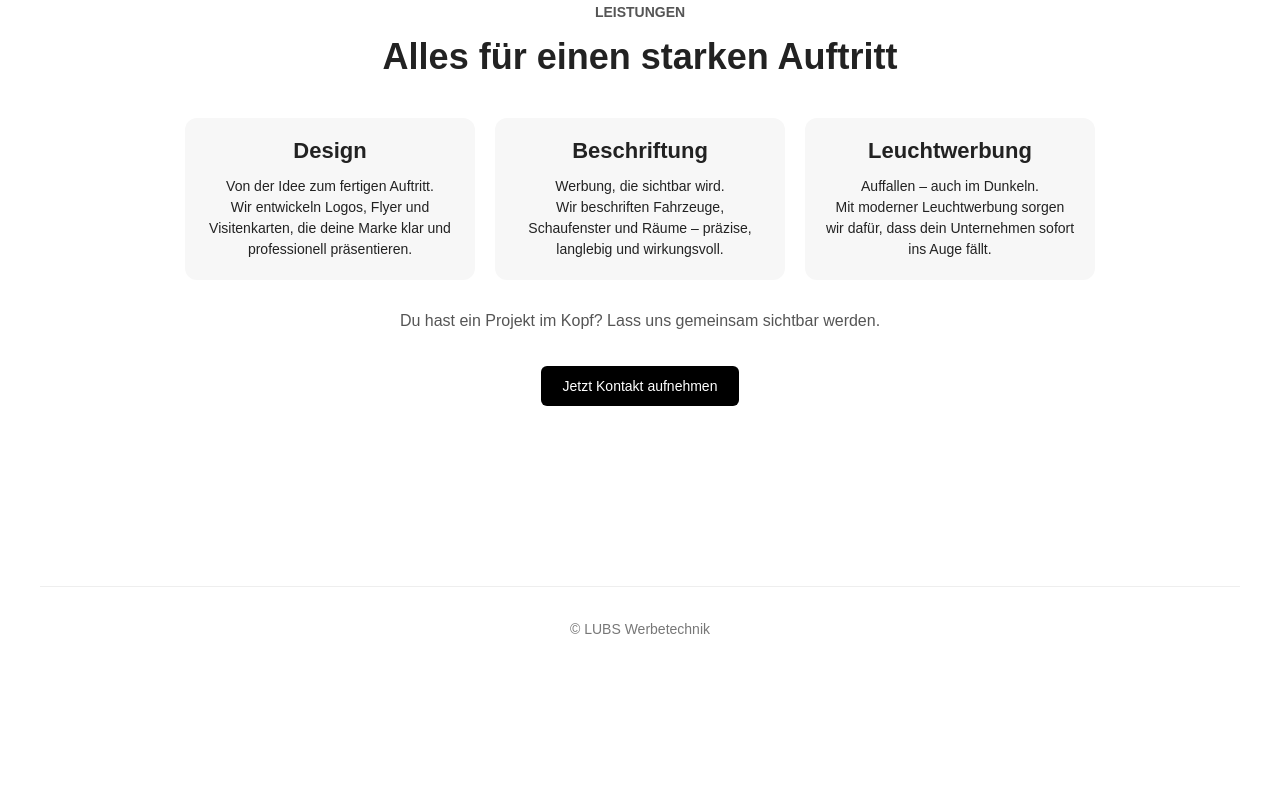
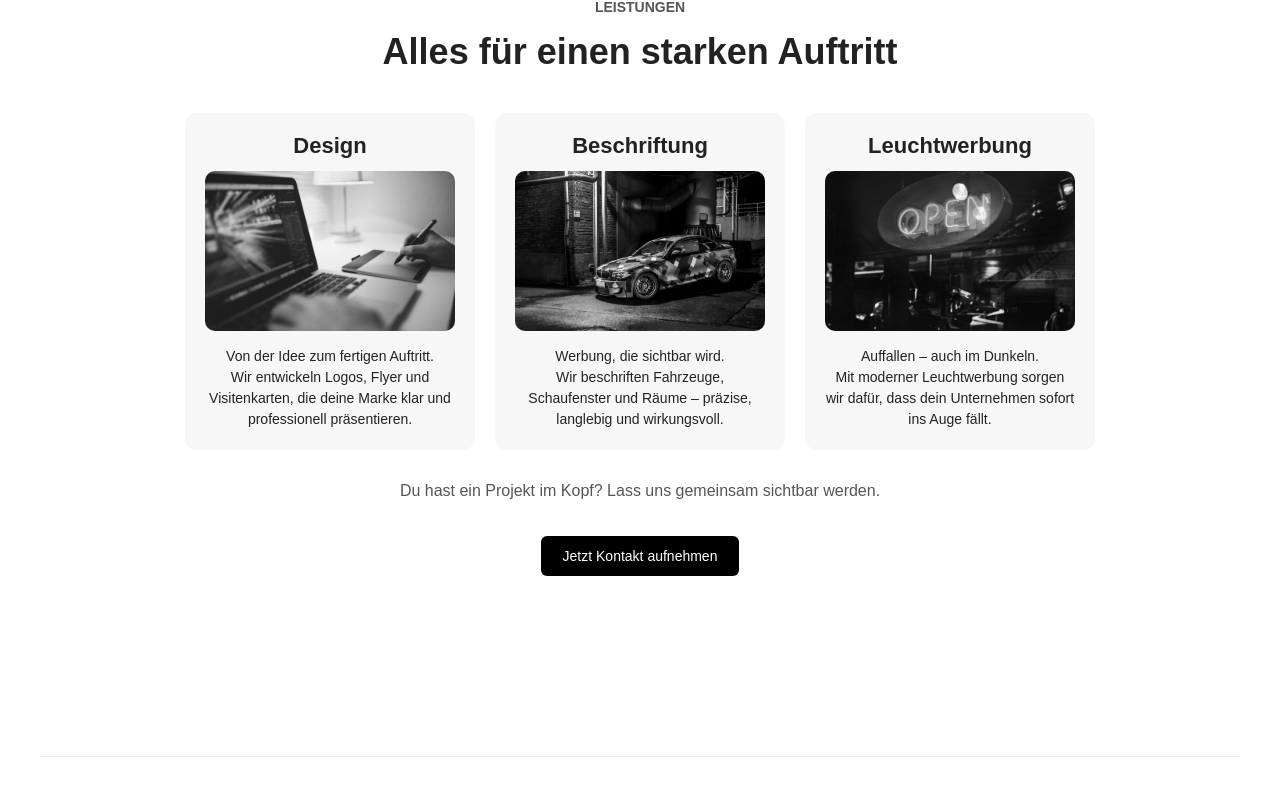
Before and after one commit to Emmo65/lubs-website, a React (Vite) app: page / in a window 1280 px wide. Shown: the part 722-1513 px from the top of the page. Before the commit the page ends 1393 px from the top, so only its background shows below. Built offline with nearby package versions, Linux system fonts and the light colour scheme.

Commit message:
added pictures to Leistungen

```diff
--- a/src/App.jsx
+++ b/src/App.jsx
@@ -30,19 +30,21 @@ function App(){
           <div className="service-list">
             <div className="service">
               <h3>Design</h3>
+              <div className="service-image design-image"></div>
               <p>Von der Idee zum fertigen Auftritt.</p>
-
               <p>Wir entwickeln Logos, Flyer und Visitenkarten, die deine Marke klar und professionell präsentieren.</p>
             </div>
 
             <div className="service">
               <h3>Beschriftung</h3>
+              <div className="service-image beschriftung-image"></div>
               <p>Werbung, die sichtbar wird.</p>
               <p>Wir beschriften Fahrzeuge, Schaufenster und Räume – präzise, langlebig und wirkungsvoll.</p>
             </div>
 
             <div className="service">
               <h3>Leuchtwerbung</h3>
+              <div className="service-image leuchtwerbung-image"></div>
               <p>Auffallen – auch im Dunkeln.</p>
               <p>Mit moderner Leuchtwerbung sorgen wir dafür, dass dein Unternehmen sofort ins Auge fällt.</p>
             </div>
--- a/src/index.css
+++ b/src/index.css
@@ -7,6 +7,31 @@ body{
 
 .logo img {
   height: 40px;
+  display: block;
+}
+
+.service-image {
+  height: 160px;
+  border-radius: 10px;
+  margin-bottom: 15px;
+  background-size: cover;
+  background-position: center;
+  transition: transform 0.3s ease;
+}
+
+.design-image {
+  background-image: url('/images/design.jpg');
+  background-position: center;
+}
+
+.beschriftung-image {
+  background-image: url('/images/beschriftung.jpg');
+  background-position: center top;
+}
+
+.leuchtwerbung-image {
+  background-image: url('/images/leuchtwerbung.jpg');
+  background-position: center;
 }
 
 #root {
@@ -153,6 +178,10 @@ button {
   box-shadow: 0 12px 30px rgba(0, 0, 0, 0.01);
 }
 
+.service:hover .service-image {
+  transform: scale(1.05);
+}
+
 .service p {
   margin: 0;
   font-size: 14px;
```
